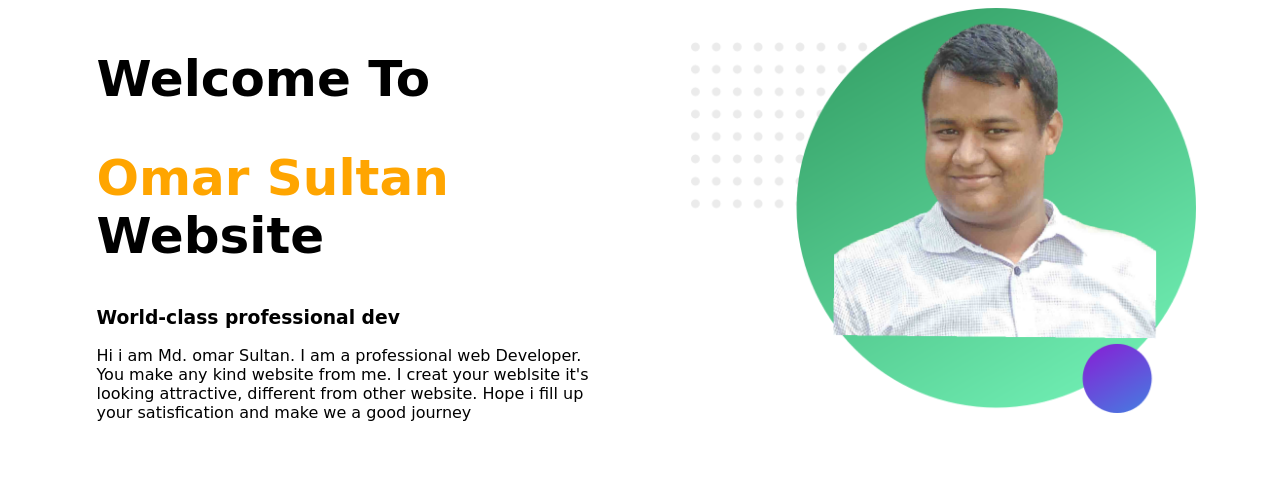
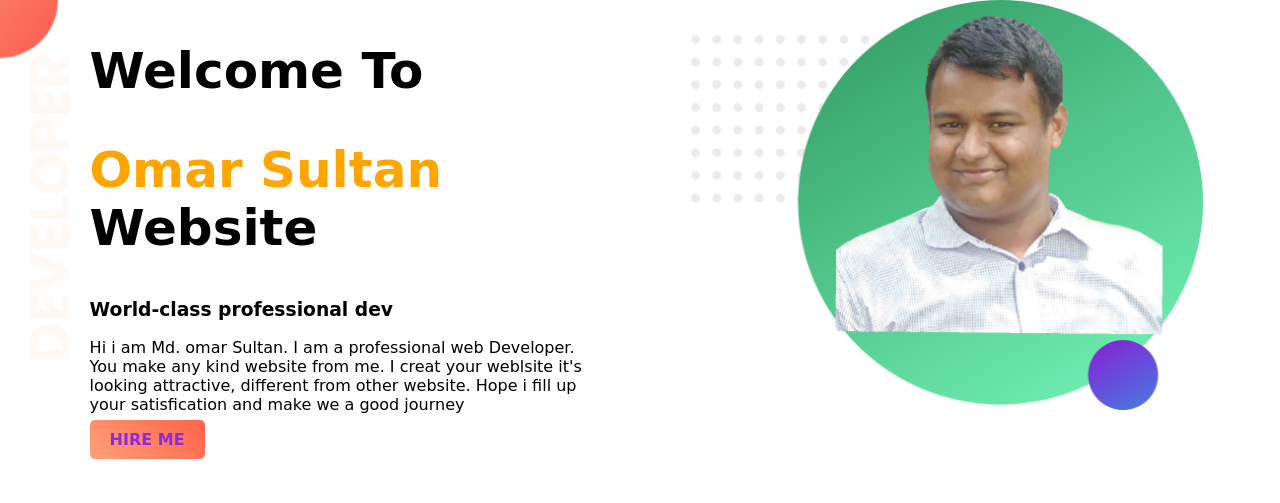
Before and after one commit to oss-ps/my-personal-protfolio, a plain HTML site: page index.html in a window 1280 px wide. Drawn offline with Linux system fonts and the light colour scheme; a web font is replaced by a local one.

Commit message:
new code add

```diff
--- a/css/style.css
+++ b/css/style.css
@@ -1,4 +1,5 @@
 body{
+    margin:0;
     font-family: 'Pirata One', cursive;
 }
 
@@ -21,3 +22,21 @@ h1 {
 .half-width img{
     width:100%;
 }
+
+.top-banner{
+    background-image:url("/image/top-banner.png");
+    background-repeat: no-repeat;
+}
+
+section{
+    height:500px;
+}
+
+.link-button{
+    text-decoration: none;
+    background-image:linear-gradient( 45deg, lightsalmon,tomato);
+    padding:10px 20px;
+    border-radius:5px;
+    color:blueviolet;
+    font-weight: bold;
+}
--- a/index.html
+++ b/index.html
@@ -8,12 +8,13 @@
     <link rel="stylesheet" href="css/style.css">
 </head>
 <body>
-    <section>
+    <section class="top-banner">
         <div class="half-width">
         <h1>Welcome To</h1>
         <h1><span class="name-highlight">Omar Sultan</span>  Website</h1>
         <h3>World-class professional dev</h3>
         <p>Hi i am Md. omar Sultan. I am a professional web Developer. You make any kind website from me. I creat your weblsite it's looking attractive, different from other website. Hope i fill up your satisfication and make we a good journey </p>
+        <a class="link-button" href="https://www.linkedin.com/in/md-omar-sultan-41155515a/" target="_blank">HIRE ME</a>
         </div>
         <div class="half-width">
             <img src="image/pic- 2.png" alt="">
```
Also changed, not shown: image/top-banner.png (added).
